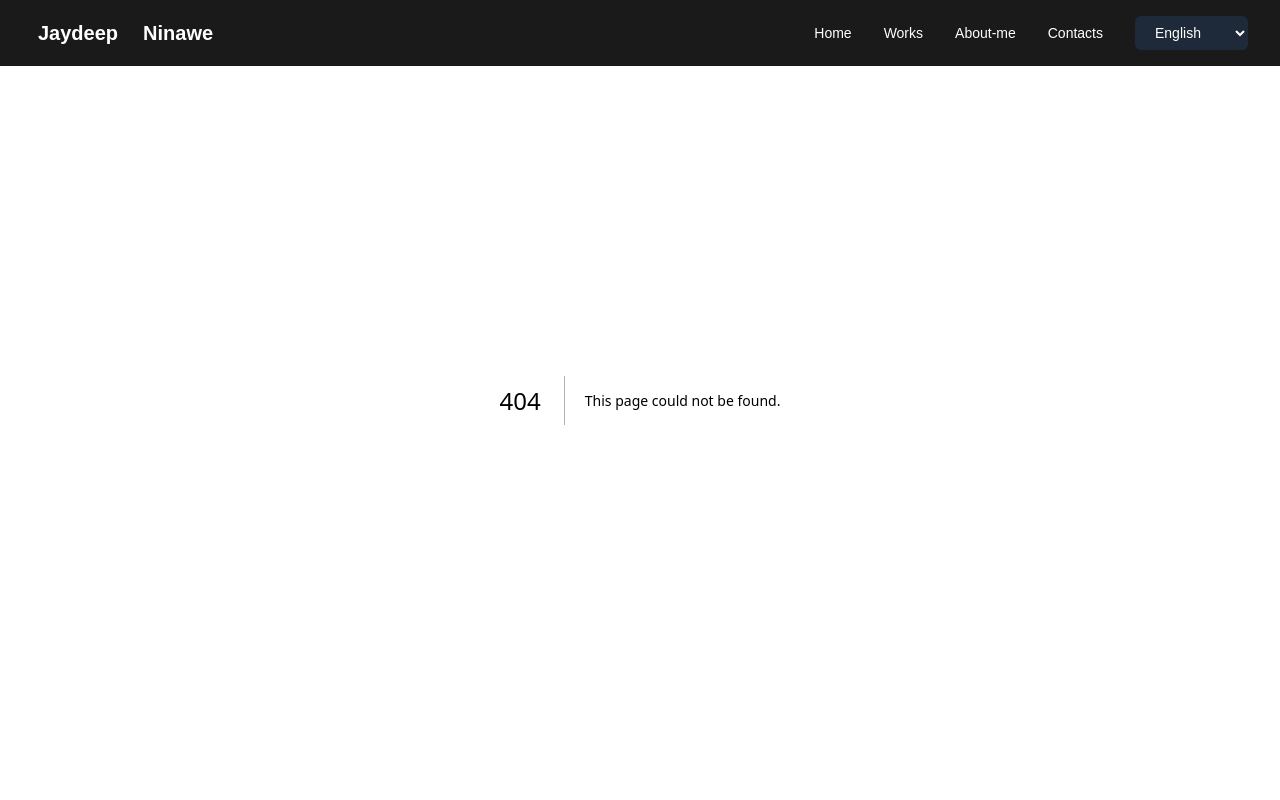
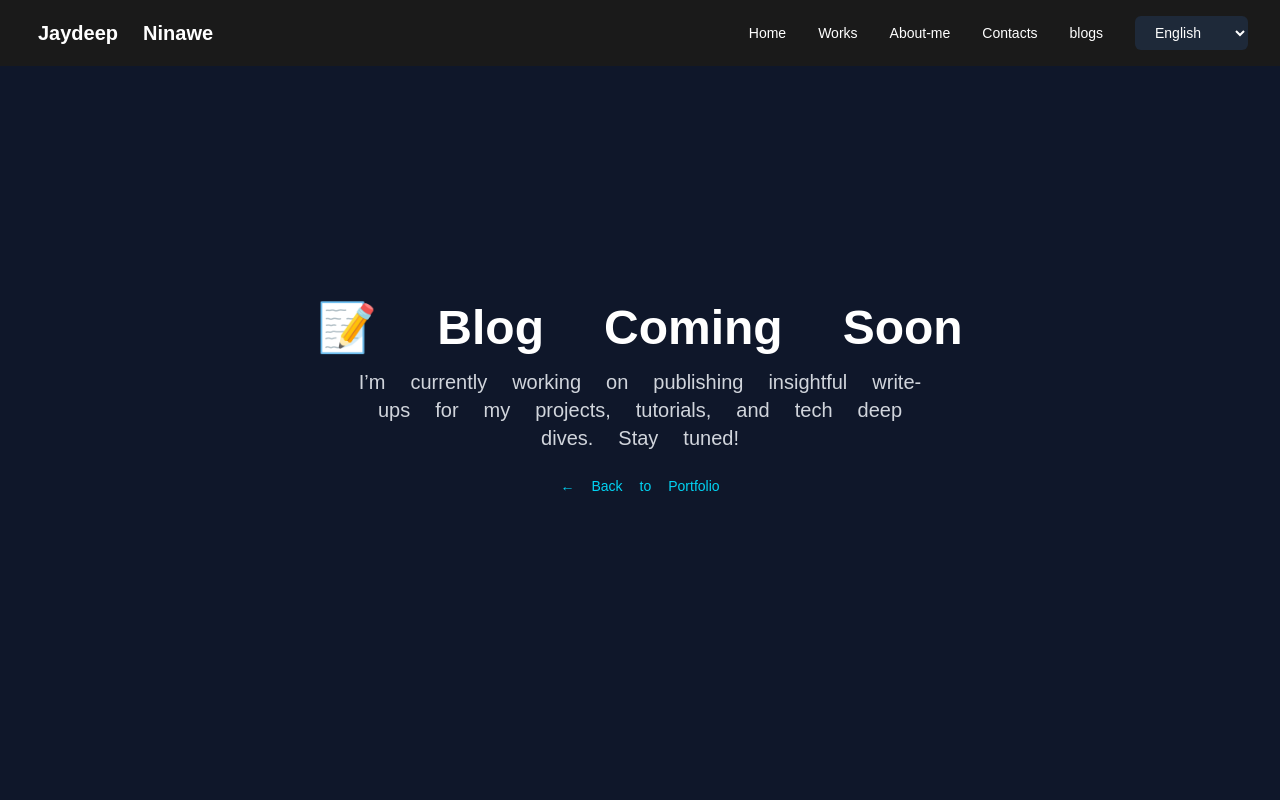
Before and after one commit to jaydeepninawe/jaydeeo_portfolio, a Next.js app: page /blogs in a window 1280 px wide. Before the commit this address had no page. Shown: the top 800 px of the page. Built offline with nearby package versions, Linux system fonts and the light colour scheme.

Commit message:
blogs page added

```diff
--- /dev/null
+++ b/app/blogs/page.tsx
@@ -0,0 +1,20 @@
+// pages/blog/index.tsx
+import React from 'react';
+import Link from 'next/link';
+
+export default function BlogComingSoon() {
+  return (
+    <div className="min-h-screen bg-[#0f172a] text-white flex flex-col items-center justify-center px-4">
+      <h1 className="text-4xl md:text-5xl font-bold text-center mb-4">
+        📝 Blog Coming Soon
+      </h1>
+      <p className="text-lg md:text-xl text-gray-300 text-center max-w-xl">
+        I’m currently working on publishing insightful write-ups for my projects,
+        tutorials, and tech deep dives. Stay tuned!
+      </p>
+      <Link href="/" className="mt-6 inline-block text-sm text-cyan-400 hover:underline">
+        ← Back to Portfolio
+      </Link>
+    </div>
+  );
+}
--- a/app/components/Navbar.tsx
+++ b/app/components/Navbar.tsx
@@ -13,6 +13,7 @@ export default function Navbar() {
     { href: "/projects", label: "Works" },
     { href: "/aboutus", label: "About-me" },
     { href: "/contact", label: "Contacts" },
+    {href:"/blogs" , label:"blogs"},
   ];
 
   return (
@@ -62,7 +63,7 @@ export default function Navbar() {
               {link.label}
             </a>
           ))}
-          <div className="text-base mt-2">EN ▾</div>
+          {/* <div className="text-base mt-2">EN ▾</div> */}
           {/* Social Icons */}
           <div className="flex gap-6 mt-4">
             <a href="https://github.com/" target="_blank"><FaGithub size={20} /></a>
```
